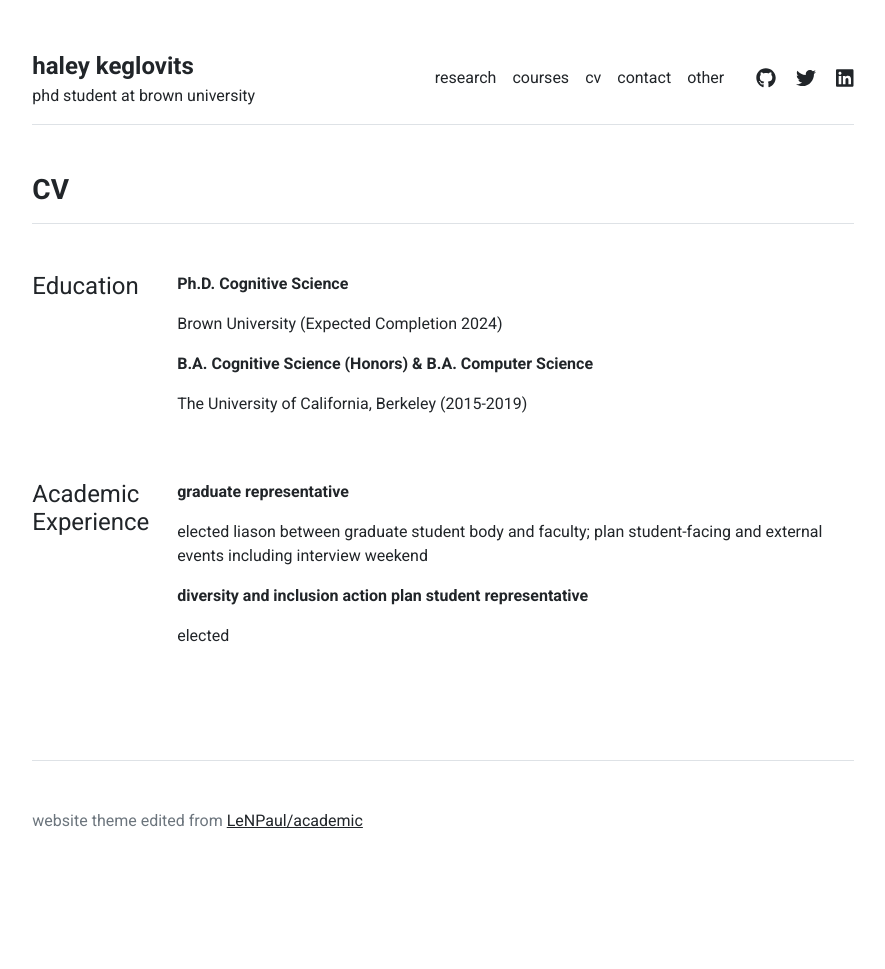
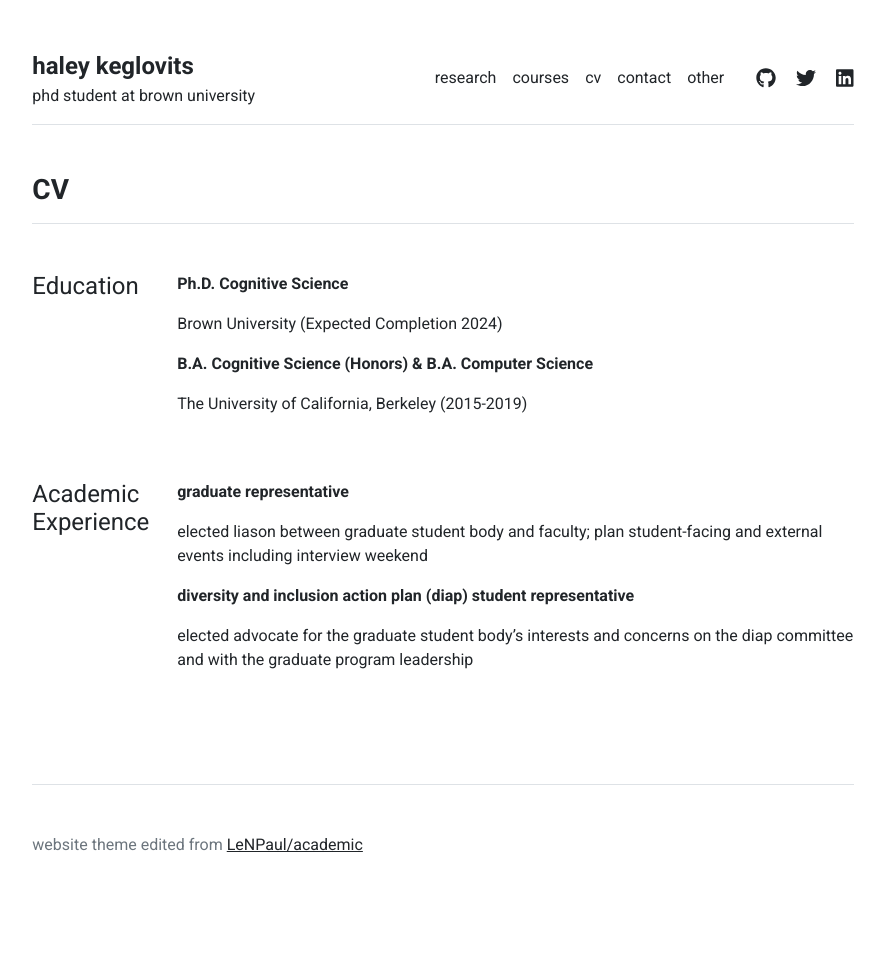
Before and after one commit to haleyk/haleyk.github.io, a Jekyll site: the page built from cv.md, in a window 1280 px wide. Shown: the whole page, without its empty margins (197-1082 px from the left). Built offline with Jekyll 4.4.1, drawn with Linux system fonts in a browser that asks for light colours; before the commit the page ends 945 px from its top, so only the background shows below that.

Commit message:
ok now it will find it ..

```diff
--- a/_data/cv/service.yml
+++ b/_data/cv/service.yml
@@ -1,6 +1,7 @@
 - title: 'graduate representative'
   description: 'elected liason between graduate student body and faculty; plan student-facing and external events including interview weekend'
-  year: '2020-2021 school year'
+  year: '2020-2021 academic year'
 
-- title: 'diversity and inclusion action plan student representative'
-  description: 'elected'
+- title: 'diversity and inclusion action plan (diap) student representative'
+  description: 'elected advocate for the graduate student body’s interests and concerns on the diap committee and with the graduate program leadership'
+  year: '2021-2022 academic year'
```
Also changed, not shown: _includes/publications.html (added, +33 -0 lines), 1 other file.
